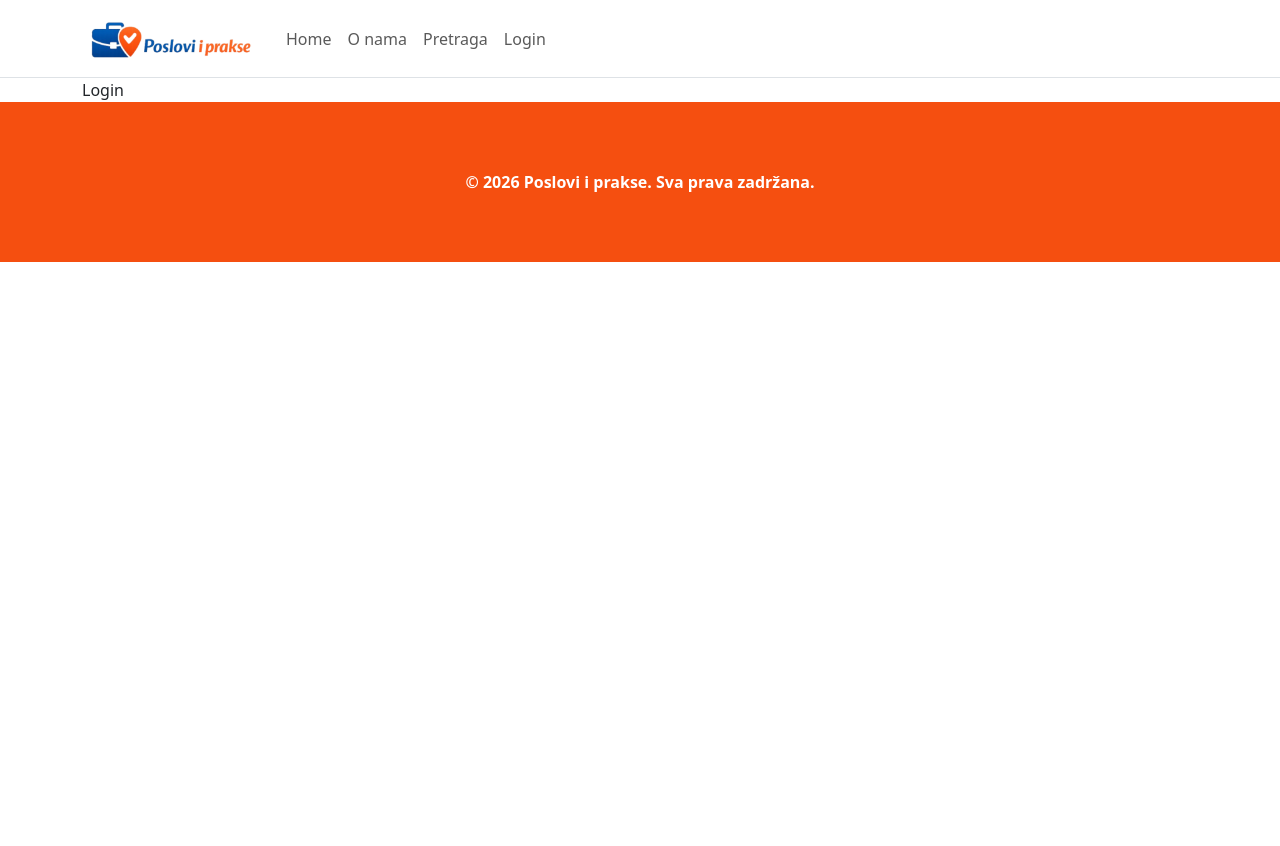
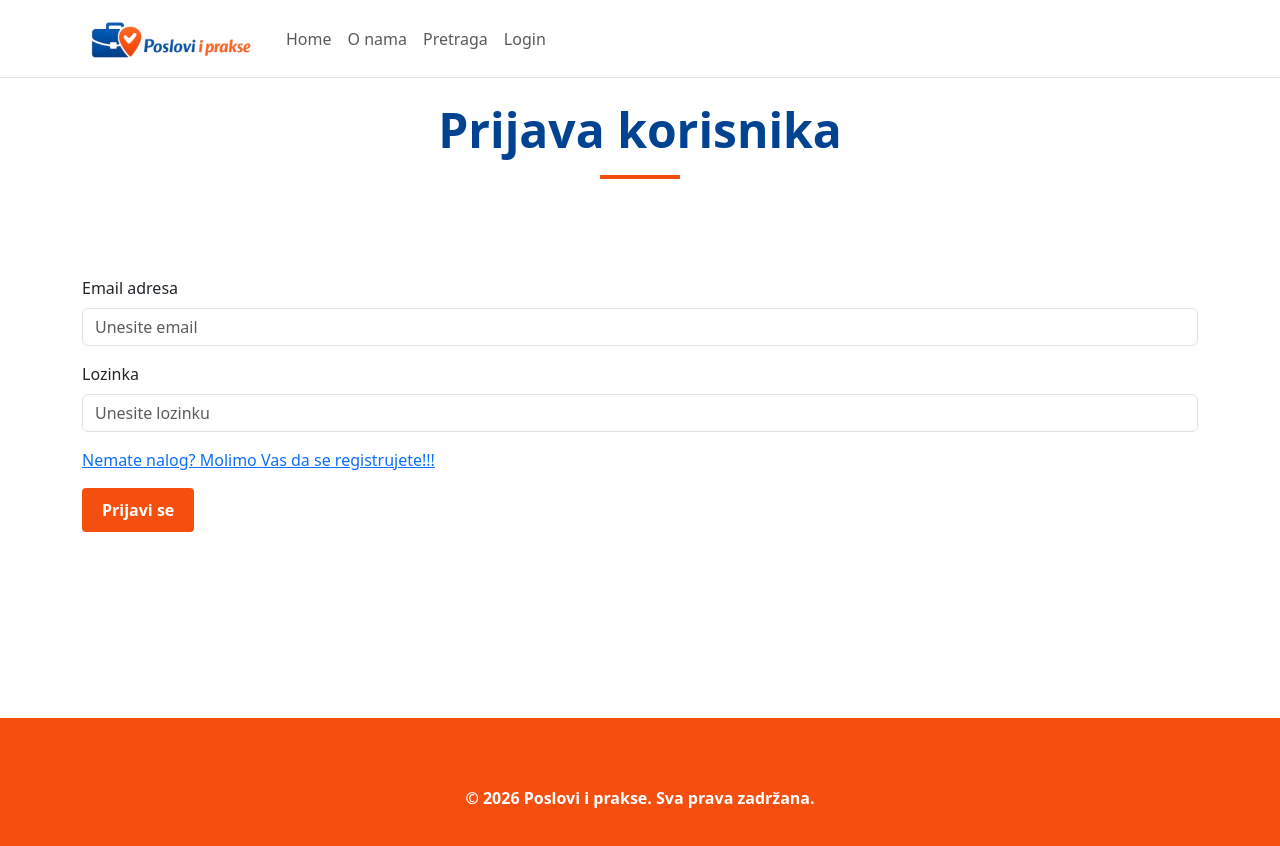
Before and after one commit to iva-lazovic/internet_tehnologije_de-jenje_posolva_i_praksi_20190493, a React (Create React App) app in the folder klijent/: page /login in a window 1280 px wide. Shown: the top 846 px of the page. Before the commit the page ends 800 px from the top, so only its background shows below. Built offline with nearby package versions, Linux system fonts and the light colour scheme.

Commit message:
logovanje

```diff
--- a/klijent/src/App.css
+++ b/klijent/src/App.css
@@ -39,3 +39,19 @@ footer {
     background-color: #f54f10;
     margin: 16px auto 0;
 }
+
+.glavni {
+    min-height: 80vh;
+}
+
+.dugme {
+    background-color: #f54f10;
+    color: #ffffff;
+    border: none;
+    padding: 10px 20px;
+    font-size: 16px;
+    font-weight: bold;
+    border-radius: 4px;
+    cursor: pointer;
+    transition: background-color 0.3s ease;
+}
--- a/klijent/src/App.js
+++ b/klijent/src/App.js
@@ -19,6 +19,7 @@ function App() {
     <>
         <Navigacija />
         <Container>
+            <div className="glavni">
                 <BrowserRouter>
                     <Routes>
                         <Route path="/" element={<Home />} />
@@ -30,6 +31,7 @@ function App() {
                         <Route path="/administracija" element={<Administracija />} />
                     </Routes>
                 </BrowserRouter>
+            </div>
         </Container>
         <Footer />
     </>
--- /dev/null
+++ b/klijent/src/logika/komunikacijaSaServerom.js
@@ -0,0 +1,15 @@
+import axios from "axios";
+
+const server = axios.create(
+    {
+        baseURL: "http://127.0.0.1:8000/api/",
+        timeout: 20000
+    }
+)
+
+const token = window.sessionStorage.getItem('token');
+if (token) {
+    server.defaults.headers.common['Authorization'] = `Bearer ${token}`;
+}
+
+export default server;
--- a/klijent/src/stranice/Login.jsx
+++ b/klijent/src/stranice/Login.jsx
@@ -1,10 +1,107 @@
-import React from 'react';
+import React, {useState} from 'react';
+import Naslov from "../komponente/Naslov";
+import {Button, Form} from "react-bootstrap";
+import server from "../logika/komunikacijaSaServerom";
 
 const Login = () => {
+
+    const [isLogin, setIsLogin] = useState(true);
+    const [poruka, setPoruka] = useState('');
+
+    const forma =  isLogin ? 'Prijava korisnika' : 'Registracija korisnika';
+
+    const [formData, setFormData] = useState({
+        email: '',
+        password: '',
+        name: ''
+    });
+
+    const handleChange = (e) => {
+        setFormData({
+            ...formData,
+            [e.target.name]: e.target.value
+        });
+    }
+
+    const login = (e) => {
+        e.preventDefault();
+        setPoruka("");
+
+        server.post('login', {
+            email: formData.email,
+            password: formData.password
+        }).then(result => {
+            const data = result.data.podaci;
+            window.sessionStorage.setItem('token', data.token);
+            window.sessionStorage.setItem('user', JSON.stringify(data.user));
+            window.location.href = '/';
+        }).catch(err => {
+            setPoruka('Došlo je do greške prilikom prijave.');
+            console.log(err);
+        });
+    }
+
     return (
-        <div>
-            Login
-        </div>
+        <>
+        <Naslov naslov={forma} podnaslov={poruka} />
+            {
+                isLogin && (
+                    <>
+                        <Form className="mt-5 mb-5">
+                            <Form.Group className="mb-3" controlId="formBasicEmail">
+                                <Form.Label>Email adresa</Form.Label>
+                                <Form.Control type="email" name="email" onChange={handleChange} placeholder="Unesite email" />
+                            </Form.Group>
+
+                            <Form.Group className="mb-3" controlId="formBasicPassword">
+                                <Form.Label>Lozinka</Form.Label>
+                                <Form.Control type="password" name="password" onChange={handleChange} placeholder="Unesite lozinku" />
+                            </Form.Group>
+                            <Form.Group className="mb-3" controlId="formBasicCheckbox">
+                                <a href="#"><span onClick={() => {
+                                    setIsLogin(false)
+                                }}>Nemate nalog? Molimo Vas da se registrujete!!!</span></a>
+                            </Form.Group>
+                            <Button variant="primary" className="dugme" type="submit" onClick={login}>
+                                Prijavi se
+                            </Button>
+                        </Form>
+                    </>
+                )
+            }
+
+            {
+                !isLogin && (
+                    <>
+                        <Form>
+                            <Form.Group className="mb-3" controlId="formBasicEmail">
+                                <Form.Label>Ime i prezime</Form.Label>
+                                <Form.Control type="text" name="name" onChange={handleChange} placeholder="Unesite ime i prezime" />
+                            </Form.Group>
+
+                            <Form.Group className="mb-3" controlId="formBasicEmail">
+                                <Form.Label>Email adresa</Form.Label>
+                                <Form.Control type="email" name="email" onChange={handleChange} placeholder="Unesite email" />
+                            </Form.Group>
+
+                            <Form.Group className="mb-3" controlId="formBasicPassword">
+                                <Form.Label>Lozinka</Form.Label>
+                                <Form.Control type="password" name="password" onChange={handleChange} placeholder="Unesite lozinku" />
+                            </Form.Group>
+                            <Form.Group className="mb-3" controlId="formBasicCheckbox">
+                                <a href="#"> <span onClick={
+                                    () => {
+                                        setIsLogin(true)
+                                }}>Imate nalog? Molimo Vas da se prijavite!!!</span></a>
+                            </Form.Group>
+                            <Button variant="primary" className="dugme" type="submit">
+                                Submit
+                            </Button>
+                        </Form>
+                    </>
+                )
+            }
+        </>
     );
 };
 
```
Lines whose indentation alone changed are shown as unchanged.
